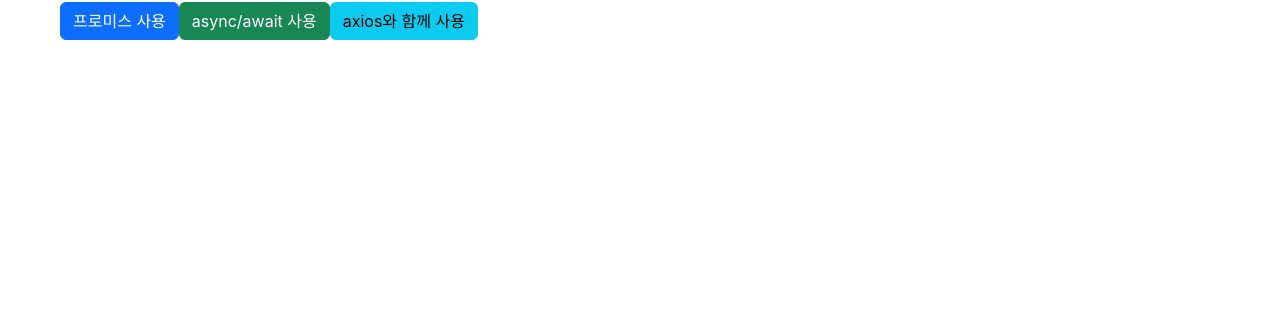
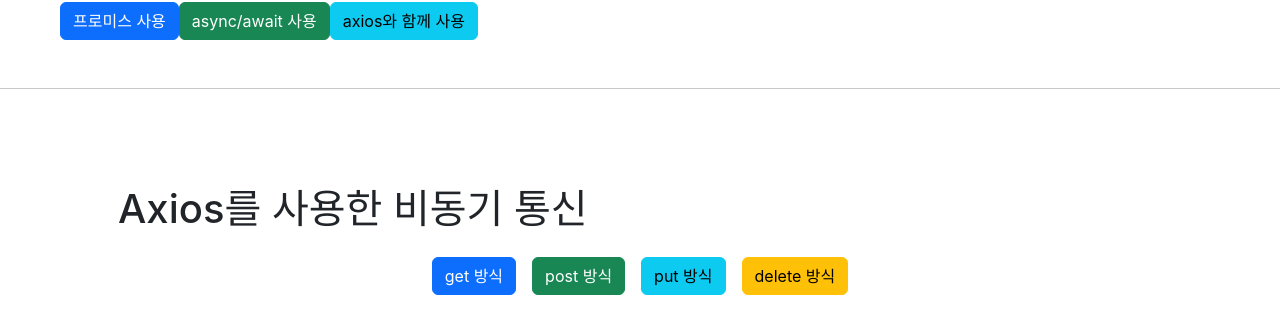
Before and after one commit to EblynCho/java505_react_test2, a React (Create React App) app: page / in a window 1280 px wide. Shown: the part 230-564 px from the top of the page. Built offline with nearby package versions, Linux system fonts and the light colour scheme; no server answers.

Commit message:
Axios를 사용하여 spring boot로 비동기 통신

```diff
--- a/src/App8.js
+++ b/src/App8.js
@@ -2,6 +2,7 @@
 import AxiosTest from "./folder5/AxiosTest";
 import DailyBoxOffice from "./folder5/DailyBoxOffice";
 import AsyncAwait from "./folder5/AsyncAwait";
+import AxiosRestServer from "./folder5/AxiosRestServer";
 
 function App8(props) {
     return (
@@ -10,6 +11,8 @@
             <AxiosTest />
             <DailyBoxOffice />
             <AsyncAwait />
+            <hr/>
+            <AxiosRestServer />
         </div>
     );
 }
--- /dev/null
+++ b/src/folder5/AxiosRestServer.jsx
@@ -0,0 +1,76 @@
+// AxiosRestServer.jsx
+
+import React from "react";
+import axios from "axios";
+
+function AxiosRestServer(props) {
+    const sendDataGet = () => {
+        axios.get('http://localhost:8080/async/sendDataGet')
+            .then((req) => {
+                console.log('get 방식 통신 성공');
+                console.log(req);
+            })
+            .catch((err) => {
+                console.log('get 방식 통신 오류');
+            });
+    }
+
+    const sendDataPost = () => {
+        axios.post('http://localhost:8080/async/sendDataPost', null,
+            {params: {
+                id: "id",
+                pw: "pw"
+            }
+            })
+            .then((req) => {
+                console.log('post 방식 통신 성공');
+                console.log(req);  // data 넘어오는지 이렇게 먼저 확인
+            })
+            .catch((err) => {
+                console.log('post 방식 통신 오류');
+            });
+    }
+
+    const sendDataPut = () => {
+        axios.put('http://localhost:8080/async/sendDataPut', null, {params:{idx: 100}})
+            .then((req) => {
+                console.log('put 방식 통신 성공');
+                console.log(req);
+            })
+            .catch((err) => {
+                console.log('put 방식 통신 오류');
+            });
+    }
+
+    const sendDataDelete = () => {
+        axios.delete('http://localhost:8080/async/sendDataDelete', {params:{idx: 100}})
+            .then((req) => {
+                console.log('delete 방식 통신 성공');
+                console.log(req);
+            })
+            .catch((err) => {
+                console.log('delete 방식 통신 오류');
+            });
+    }
+
+    return (
+        <div className={'container mt-5 p-5'}>
+            <h1>Axios를 사용한 비동기 통신</h1>
+            <div className={'row'}>
+                <div className={'col-sm-8 mx-auto'}>
+                    <div>
+
+                    </div>
+                    <div className={'my-3 d-flex justify-content-center'}>
+                        <button className={'btn btn-primary me-3'} onClick={sendDataGet}>get 방식</button>
+                        <button className={'btn btn-success me-3'} onClick={sendDataPost}>post 방식</button>
+                        <button className={'btn btn-info me-3'} onClick={sendDataPut}>put 방식</button>
+                        <button className={'btn btn-warning'} onClick={sendDataDelete}>delete 방식</button>
+                    </div>
+                </div>
+            </div>
+        </div>
+    );
+}
+
+export default AxiosRestServer;
```
